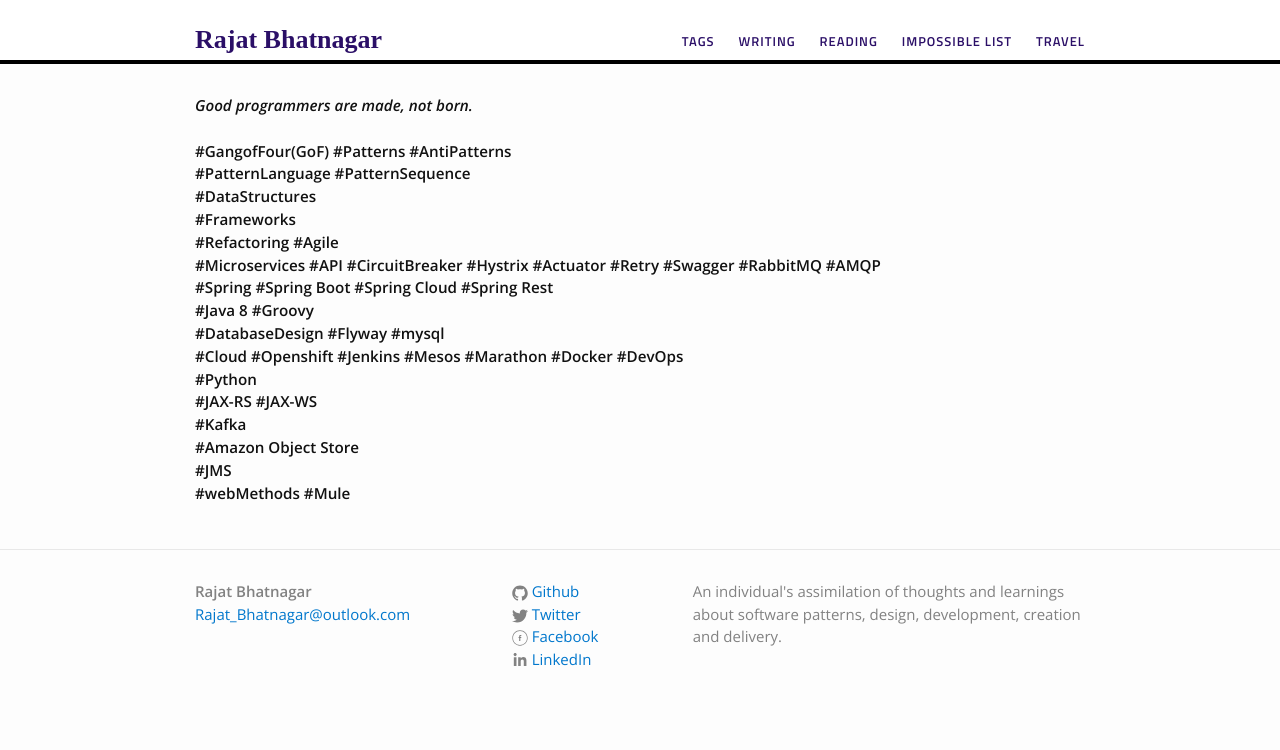
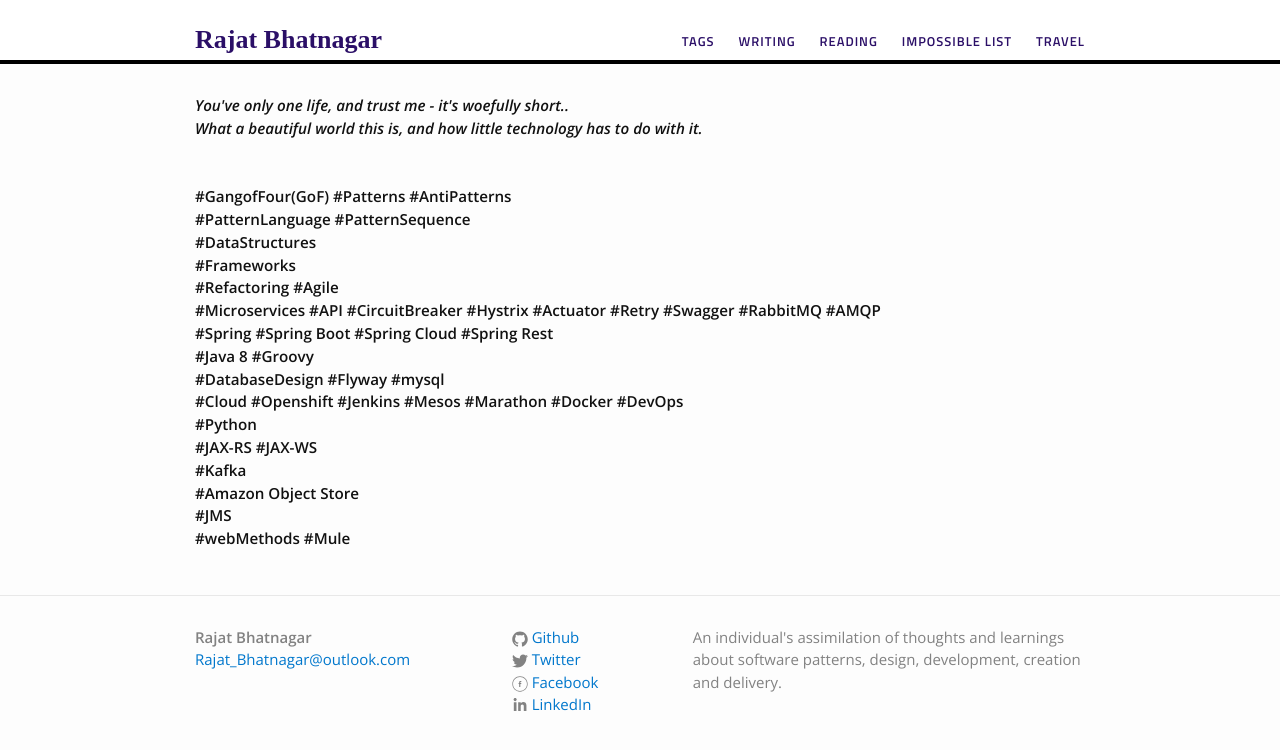
Before and after one commit to rajat-bhatnagar/rajat-bhatnagar.github.io, a Jekyll site: the page built from index.html, in a window 1280 px wide. Shown: the top 750 px of the page. Built offline with Jekyll 4.4.1, drawn with Linux system fonts in a browser that asks for light colours.

Commit message:
1stOctober2017: Updated index.html

```diff
--- a/index.html
+++ b/index.html
@@ -4,7 +4,8 @@
 <div class="home">
     <p>
         <b>
-            <i>Good programmers are made, not born.</i>
+            <i> You've only one life, and trust me - it's woefully short..</i><br>
+            <i> What a beautiful world this is, and how little technology has to do with it.</i><br>
             <br><br>
             #GangofFour(GoF) #Patterns #AntiPatterns<br>
             #PatternLanguage #PatternSequence<br>
```
